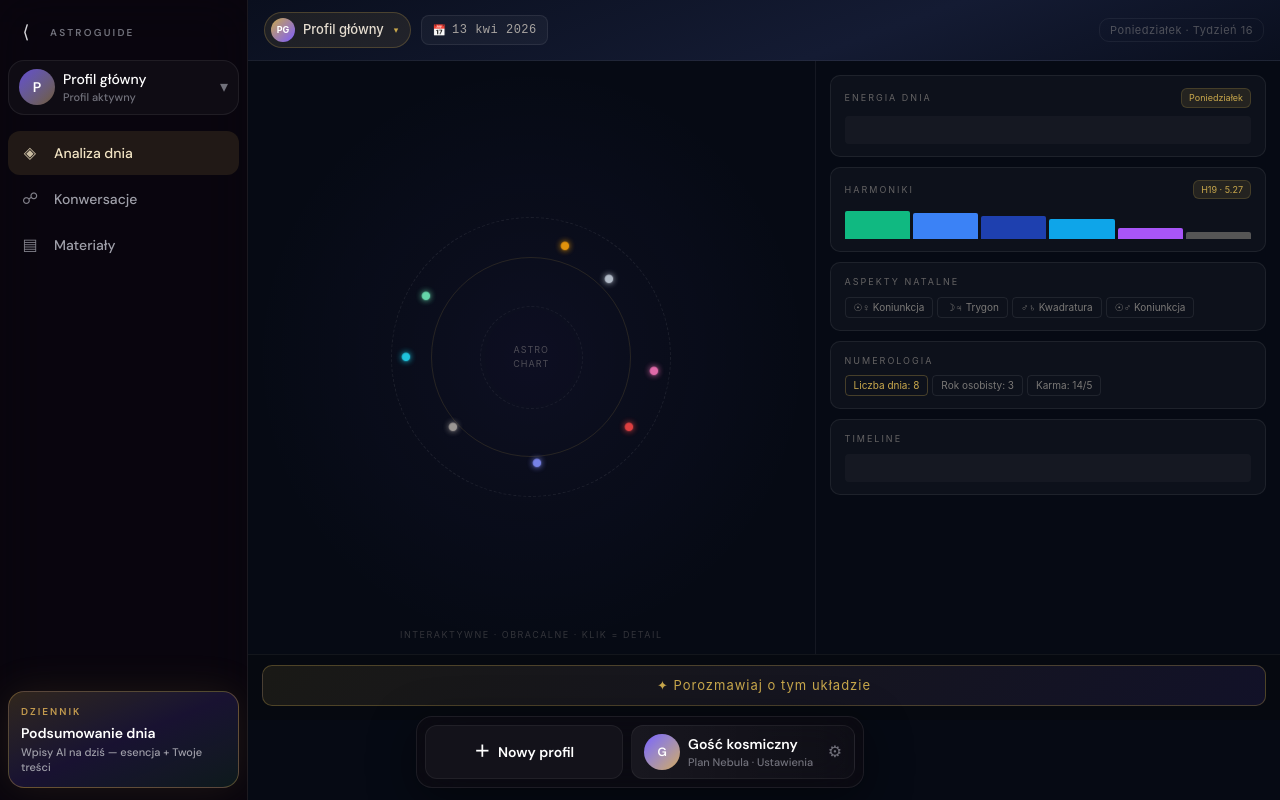
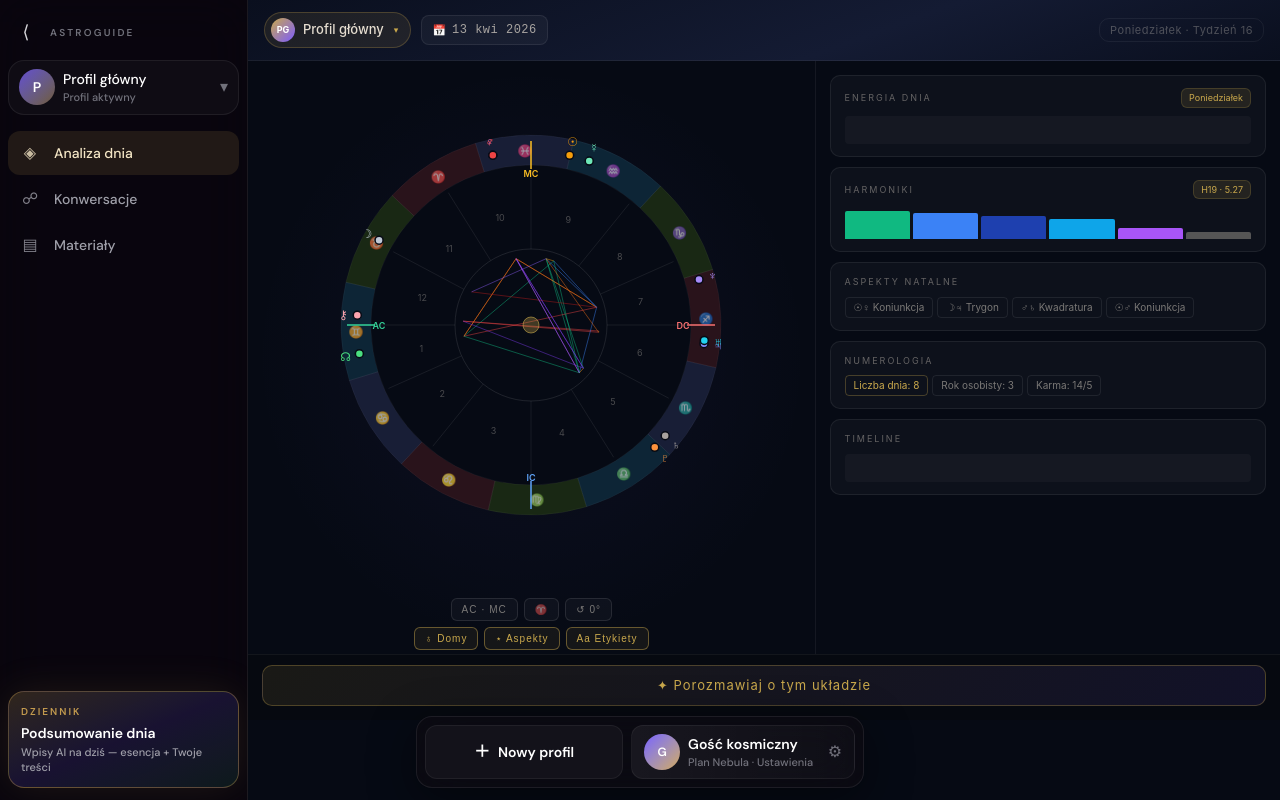
Before and after one commit to slowomir33-arch/AstroGuide, a React (Vite) app in the folder client/: page / in a window 1280 px wide. Built offline with nearby package versions, Linux system fonts and the light colour scheme.

Commit message:
feat(slice2): wire AstroChart into CosmicAnalysisView — replace placeholder with real SVG natal wheel

```diff
--- a/client/src/views/CosmicAnalysisView.css
+++ b/client/src/views/CosmicAnalysisView.css
@@ -140,70 +140,20 @@
   border-right: 1px solid rgba(255,255,255,0.06);
   display: flex;
   flex-direction: column;
-  align-items: center;
-  justify-content: center;
   position: relative;
   background: radial-gradient(ellipse 70% 70% at 50% 50%, rgba(124,92,255,0.06) 0%, transparent 70%);
   flex-shrink: 0;
+  overflow: hidden;
 }
 
-.cosmic-chart-ring {
-  width: min(280px, 75%);
-  aspect-ratio: 1;
-  border-radius: 50%;
-  border: 1px dashed rgba(255,255,255,0.08);
+/* Flex container for the SVG — fills available space and centers the chart */
+.cosmic-chart-svg-wrap {
+  flex: 1;
+  min-height: 0;
   display: flex;
   align-items: center;
   justify-content: center;
-  position: relative;
-}
-.cosmic-chart-ring__mid {
-  width: 72%;
-  aspect-ratio: 1;
-  border-radius: 50%;
-  border: 1px solid rgba(201,168,76,0.15);
-  display: flex;
-  align-items: center;
-  justify-content: center;
-}
-.cosmic-chart-ring__inner {
-  width: 52%;
-  aspect-ratio: 1;
-  border-radius: 50%;
-  border: 1px dashed rgba(255,255,255,0.06);
-  display: flex;
-  align-items: center;
-  justify-content: center;
-}
-.cosmic-chart-ring__center-label {
-  font-size: 9px;
-  color: rgba(229,221,208,0.3);
-  letter-spacing: 1px;
-  text-align: center;
-  line-height: 1.6;
-}
-
-.cosmic-planet-dot {
-  position: absolute;
-  width: 8px;
-  height: 8px;
-  border-radius: 50%;
-  transform: translate(-50%, -50%);
-  animation: cosmic-pulse 3s ease-in-out infinite;
-}
-@keyframes cosmic-pulse {
-  0%, 100% { opacity: 0.9; transform: translate(-50%, -50%) scale(1); }
-  50%       { opacity: 1;   transform: translate(-50%, -50%) scale(1.25); }
-}
-
-.cosmic-chart-caption {
-  position: absolute;
-  bottom: 12px;
-  font-size: 9px;
-  letter-spacing: 1.5px;
-  color: rgba(229,221,208,0.2);
-  text-transform: uppercase;
-  margin: 0;
+  padding: 12px;
 }
 
 /* ── Dashboard panel ────────────────────────────────────── */
@@ -313,7 +263,7 @@
   .cosmic-body { flex-direction: column; }
   .cosmic-chart-panel {
     width: 100%;
-    height: 240px;
+    height: 300px;
     border-right: none;
     border-bottom: 1px solid rgba(255,255,255,0.06);
   }
--- a/client/src/views/CosmicAnalysisView.tsx
+++ b/client/src/views/CosmicAnalysisView.tsx
@@ -3,6 +3,8 @@ import { useState, useEffect, useRef } from 'react'
 import { format, getWeek, parseISO } from 'date-fns'
 import { pl } from 'date-fns/locale'
 import { useAppStore } from '../store/appStore'
+import { type PlanetName } from '../lib/astro/natal-data'
+import { AstroChart } from '../components/AstroChart/AstroChart'
 
 // ── date helpers ──────────────────────────────────────────
 function formatDisplayDate(dateStr: string): string {
@@ -32,15 +34,14 @@ function getWeekNumber(dateStr: string): number {
 
 // ── CosmicHeader ──────────────────────────────────────────
 function CosmicHeader() {
-  const profiles        = useAppStore((s) => s.profiles)
-  const activeProfileId = useAppStore((s) => s.activeProfileId)
+  const profiles           = useAppStore((s) => s.profiles)
+  const activeProfileId    = useAppStore((s) => s.activeProfileId)
   const setActiveProfileId = useAppStore((s) => s.setActiveProfileId)
   const dayAnalysisDate    = useAppStore((s) => s.dayAnalysisDate)
   const setDayAnalysisDate = useAppStore((s) => s.setDayAnalysisDate)
 
   const activeProfile = profiles.find((p) => p.id === activeProfileId)
   const [dropdownOpen, setDropdownOpen] = useState(false)
-
   const profileWrapRef = useRef<HTMLDivElement>(null)
 
   useEffect(() => {
@@ -60,7 +61,6 @@ function CosmicHeader() {
 
   return (
     <header className="cosmic-header">
-      {/* Profile dropdown */}
       <div className="cosmic-header__profile-wrap" ref={profileWrapRef}>
         <button
           type="button"
@@ -104,7 +104,6 @@ function CosmicHeader() {
         )}
       </div>
 
-      {/* Date picker — visually styled label, hidden native input */}
       <label className="cosmic-header__date-label">
         <span className="cosmic-header__date-icon" aria-hidden="true">📅</span>
         <span className="cosmic-header__date-display">
@@ -119,7 +118,6 @@ function CosmicHeader() {
         />
       </label>
 
-      {/* Week info */}
       <span className="cosmic-header__week-info">
         {getDayName(dayAnalysisDate)} · Tydzień {getWeekNumber(dayAnalysisDate)}
       </span>
@@ -127,45 +125,120 @@ function CosmicHeader() {
   )
 }
 
-// ── Planet dot data ───────────────────────────────────────
-const PLANET_DOTS = [
-  { color: '#F59E0B', label: '☉', top: '10%', left: '62%' },
-  { color: '#C0C9D6', label: '☽', top: '22%', left: '78%' },
-  { color: '#F472B6', label: '♀', top: '55%', left: '94%' },
-  { color: '#EF4444', label: '♂', top: '75%', left: '85%' },
-  { color: '#818CF8', label: '♃', top: '88%', left: '52%' },
-  { color: '#A8A29E', label: '♄', top: '75%', left: '22%' },
-  { color: '#22D3EE', label: '♅', top: '50%', left: '5%'  },
-  { color: '#6EE7B7', label: '☿', top: '28%', left: '12%' },
-] as const
+// ── ChartControls ─────────────────────────────────────────
+// Snap target when ♈ button pressed: 0° Aries at right (0° SVG angle)
+// svgAngle(0°) = (73 + 180 + rotOffset) - 0 = 253 + rotOffset = 0 → rotOffset = -253
+const SNAP_ARIES = -253
+
+type ChartControlsProps = {
+  rotOffset: number
+  onSnap: (deg: number) => void
+  showHouses: boolean
+  onToggleHouses: () => void
+  showAspects: boolean
+  onToggleAspects: () => void
+  showLabels: boolean
+  onToggleLabels: () => void
+}
+
+function ChartControls({
+  rotOffset,
+  onSnap,
+  showHouses,
+  onToggleHouses,
+  showAspects,
+  onToggleAspects,
+  showLabels,
+  onToggleLabels,
+}: ChartControlsProps) {
+  return (
+    <div className="chart-controls">
+      <div className="chart-controls__row">
+        <button type="button" className="chart-btn" onClick={() => onSnap(0)}>
+          AC · MC
+        </button>
+        <button type="button" className="chart-btn" onClick={() => onSnap(SNAP_ARIES)}>
+          ♈
+        </button>
+        <button type="button" className="chart-btn" onClick={() => onSnap(0)}>
+          ↺ {Math.round(rotOffset)}°
+        </button>
+      </div>
+      <div className="chart-controls__row">
+        <button
+          type="button"
+          className={`chart-btn${showHouses ? ' chart-btn--active' : ''}`}
+          onClick={onToggleHouses}
+        >
+          ♁ Domy
+        </button>
+        <button
+          type="button"
+          className={`chart-btn${showAspects ? ' chart-btn--active' : ''}`}
+          onClick={onToggleAspects}
+        >
+          ⋆ Aspekty
+        </button>
+        <button
+          type="button"
+          className={`chart-btn${showLabels ? ' chart-btn--active' : ''}`}
+          onClick={onToggleLabels}
+        >
+          Aa Etykiety
+        </button>
+      </div>
+    </div>
+  )
+}
 
 // ── ChartPanel ────────────────────────────────────────────
-function ChartPanel() {
+// Defined outside CosmicAnalysisView to keep React identity stable.
+// State lives in CosmicAnalysisView so future slices can read selectedPlanet.
+type ChartPanelProps = {
+  rotOffset: number
+  onRotOffsetChange: (n: number) => void
+  selectedPlanet: PlanetName | null
+  onPlanetClick: (p: PlanetName | null) => void
+  showHouses: boolean
+  onToggleHouses: () => void
+  showAspects: boolean
+  onToggleAspects: () => void
+  showLabels: boolean
+  onToggleLabels: () => void
+}
+
+function ChartPanel({
+  rotOffset,
+  onRotOffsetChange,
+  selectedPlanet,
+  onPlanetClick,
+  showHouses,
+  onToggleHouses,
+  showAspects,
+  onToggleAspects,
+  showLabels,
+  onToggleLabels,
+}: ChartPanelProps) {
   return (
     <div className="cosmic-chart-panel">
-      <div className="cosmic-chart-ring">
-        {PLANET_DOTS.map((dot) => (
-          <span
-            key={dot.label}
-            className="cosmic-planet-dot"
-            style={{
-              top: dot.top,
-              left: dot.left,
-              background: dot.color,
-              boxShadow: `0 0 6px ${dot.color}`,
-            }}
-            aria-label={dot.label}
-          />
-        ))}
-        <div className="cosmic-chart-ring__mid">
-          <div className="cosmic-chart-ring__inner">
-            <span className="cosmic-chart-ring__center-label">
-              ASTRO<br />CHART
-            </span>
-          </div>
-        </div>
+      <div className="cosmic-chart-svg-wrap">
+        <AstroChart
+          rotOffset={rotOffset}
+          onRotOffsetChange={onRotOffsetChange}
+          showHouses={showHouses}
+          showAspects={showAspects}
+          showLabels={showLabels}
+          selectedPlanet={selectedPlanet}
+          onPlanetClick={onPlanetClick}
+        />
       </div>
-      <p className="cosmic-chart-caption">interaktywne · obracalne · klik = detail</p>
+      <ChartControls
+        rotOffset={rotOffset}
+        onSnap={onRotOffsetChange}
+        showHouses={showHouses}   onToggleHouses={onToggleHouses}
+        showAspects={showAspects} onToggleAspects={onToggleAspects}
+        showLabels={showLabels}   onToggleLabels={onToggleLabels}
+      />
     </div>
   )
 }
@@ -303,11 +376,29 @@ function TalkButton() {
 export function CosmicAnalysisView() {
   const dayAnalysisDate = useAppStore((s) => s.dayAnalysisDate)
 
+  // Chart state lives here so Slice 3+ can read selectedPlanet
+  const [rotOffset,      setRotOffset]      = useState(0)
+  const [selectedPlanet, setSelectedPlanet] = useState<PlanetName | null>(null)
+  const [showHouses,     setShowHouses]     = useState(true)
+  const [showAspects,    setShowAspects]    = useState(true)
+  const [showLabels,     setShowLabels]     = useState(true)
+
   return (
     <div className="cosmic-root">
       <CosmicHeader />
       <div className="cosmic-body">
-        <ChartPanel />
+        <ChartPanel
+          rotOffset={rotOffset}
+          onRotOffsetChange={setRotOffset}
+          selectedPlanet={selectedPlanet}
+          onPlanetClick={setSelectedPlanet}
+          showHouses={showHouses}
+          onToggleHouses={() => setShowHouses(v => !v)}
+          showAspects={showAspects}
+          onToggleAspects={() => setShowAspects(v => !v)}
+          showLabels={showLabels}
+          onToggleLabels={() => setShowLabels(v => !v)}
+        />
         <DashboardPanel dateStr={dayAnalysisDate} />
       </div>
       <TalkButton />
```
